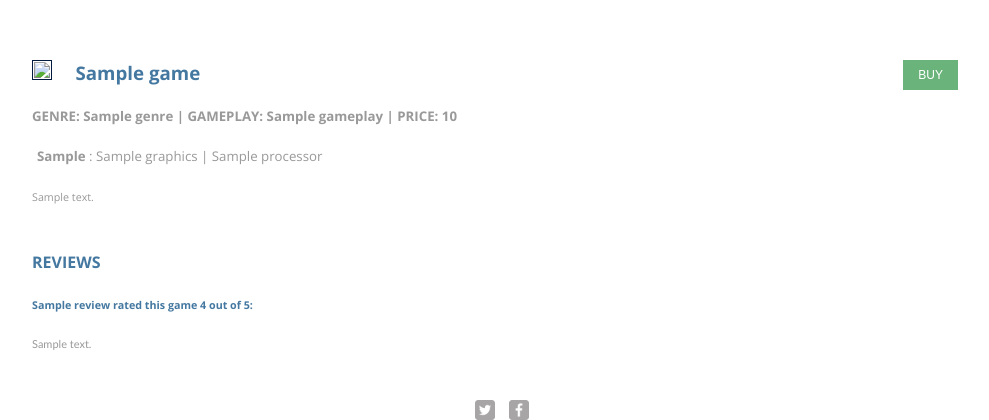
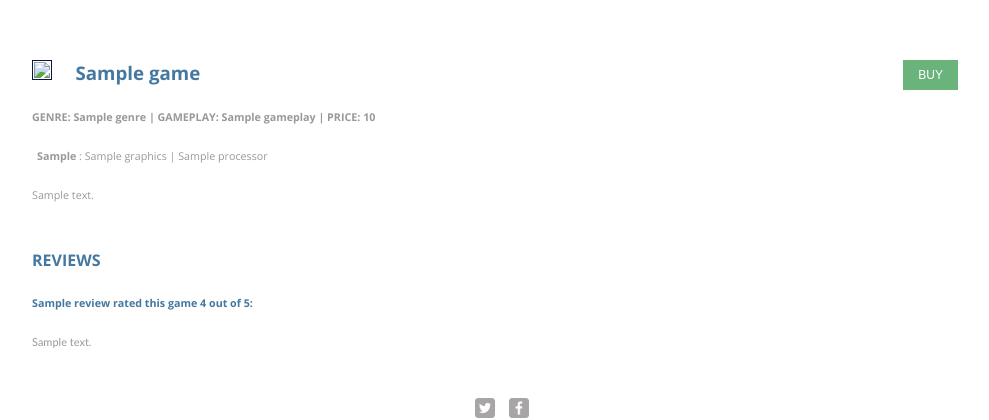
Before and after one commit to JY-H/fakesteam, a Flask app: template app/templates/game.html in a window 1280 px wide. Shown: the part 123-543 px from the top of the page, without its empty margins (138-1127 px from the left). Run offline with Flask 2, Linux system fonts and the light colour scheme; the template is opened without the code that fills it: most values are stand-ins (such as "Sample title", 1, 10 or a date in 2020).

Commit message:
minor game page changes

```diff
--- a/app/templates/game.html
+++ b/app/templates/game.html
@@ -26,7 +26,7 @@
         {% elif game.in_library %}
         <button type="button" disabled class="submit-btn btn--right approve-color">OWNED  </button>
         {% elif permissions == 'dev' %}
-        <button type="button" disabled class="submit-btn btn--right reject-color">PURCHASE DISALLOWED FOR DEVELOPERS</button>
+        <button type="button" disabled class="submit-btn btn--right reject-color">PURCHASE UNALLOWED FOR DEVELOPERS</button>
         {% else %}
         <form method="post" action="/buy/">
             <button type="submit" name="gameid" value="{{game.gameid}}" class="submit-btn btn--right approve-color">BUY  </button>
@@ -34,9 +34,9 @@
         {% endif %}
       <img src="{{game.url}}" class="banner" />
         <h3 class="game-description">{{game.title}}</h3>
-        <h5>GENRE: {{game.genre}} | GAMEPLAY: {{game.gameplay}} | PRICE: {{game.price}}</h6>
+        <h6>GENRE: {{game.genre}} | GAMEPLAY: {{game.gameplay}} | PRICE: {{game.price}}</h6>
         {% for req in sysreqs %}
-        <h5 class="game-reqs"><b>{{req.os}}</b> : {{req.graphics}} | {{req.processor}}</h6>
+        <h6 class="game-reqs"><b>{{req.os}}</b> : {{req.graphics}} | {{req.processor}}</h6>
         {% endfor %}
         <h6 class="game-overview">{{game.description}}</h6>
     </section>
```
